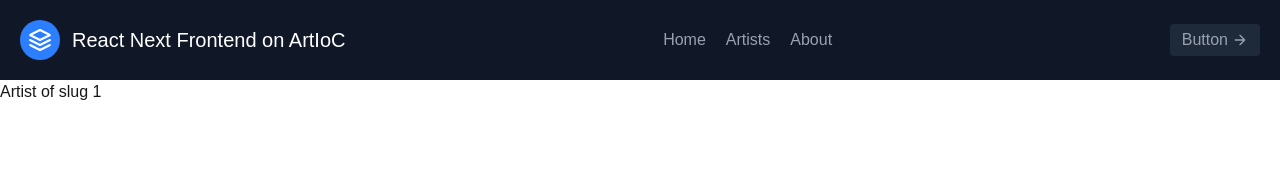
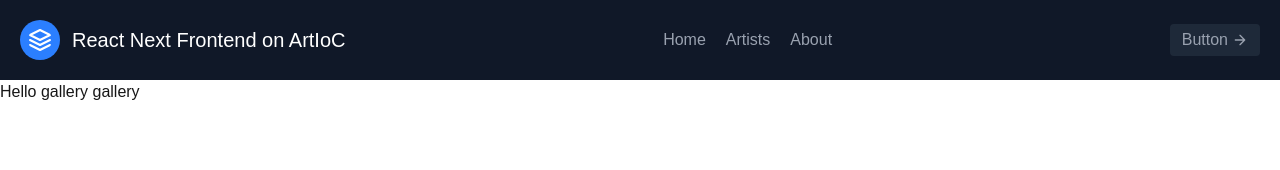
Before and after one commit to Yoann-B-ENI/front_api_next, a Next.js app: page /artists/1 in a window 1280 px wide. Shown: the top 170 px of the page. Built offline with nearby package versions, Linux system fonts and the light colour scheme.

Commit message:
gallery: working empty gallery

```diff
--- /dev/null
+++ b/app/(core)/artists/[slug]/layout.tsx
@@ -0,0 +1,9 @@
+import Gallery from '@components/gallery'
+
+export default function Layout({
+    children}
+: Readonly<{children: React.ReactNode;}>) {
+  return (
+      <Gallery />
+  );
+}
--- /dev/null
+++ b/app/_components/gallery.tsx
@@ -0,0 +1,9 @@
+
+
+export default function Gallery(){
+    return (
+        <div>
+            <p>Hello gallery gallery</p>
+        </div>
+    );
+}
```
